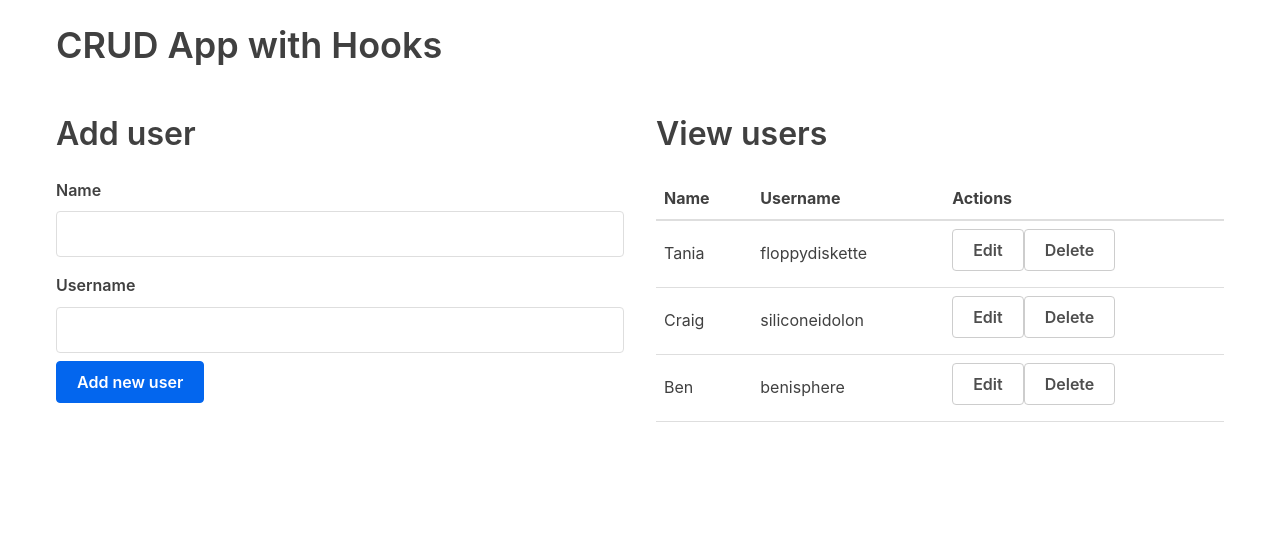
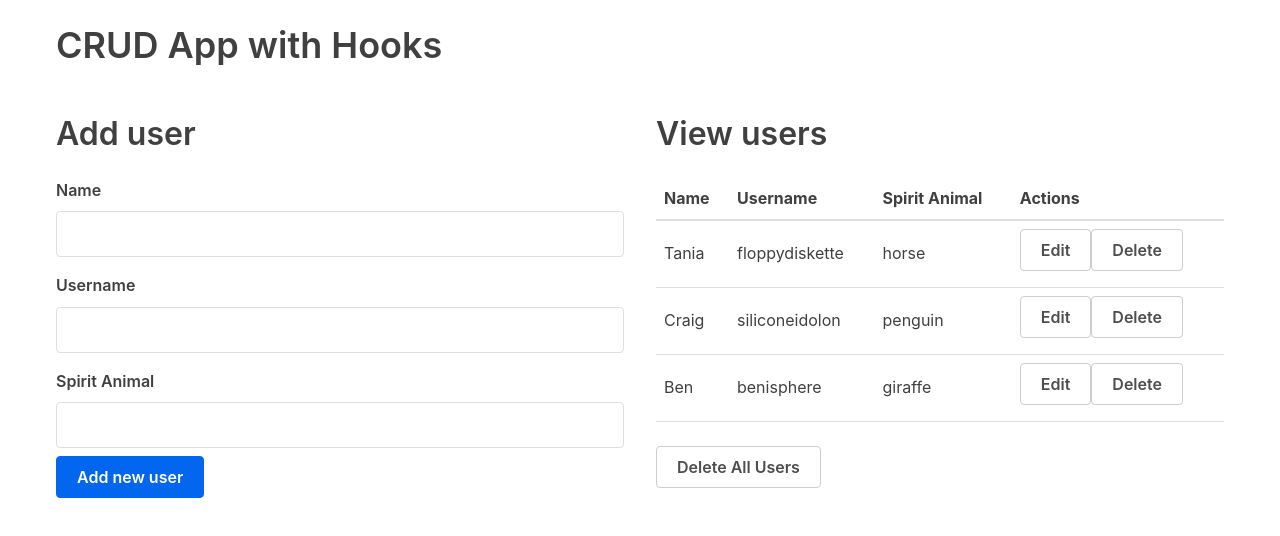
Before and after one commit to garettarrowood/react-hooks, a React (Create React App) app: page / in a window 1280 px wide. Shown: the top 536 px of the page. Built offline with nearby package versions, Linux system fonts and the light colour scheme.

Commit message:
Add some bells and whistles

```diff
--- a/src/App.js
+++ b/src/App.js
@@ -5,11 +5,11 @@ import EditUserForm from './forms/EditUserForm'
 
 const App = () => {
   const usersData = [
-    { id: 1, name: 'Tania', username: 'floppydiskette' },
-    { id: 2, name: 'Craig', username: 'siliconeidolon' },
-    { id: 3, name: 'Ben', username: 'benisphere' },
+    { id: 1, name: 'Tania', username: 'floppydiskette', spiritAnimal: 'horse' },
+    { id: 2, name: 'Craig', username: 'siliconeidolon', spiritAnimal: 'penguin' },
+    { id: 3, name: 'Ben', username: 'benisphere', spiritAnimal: 'giraffe' },
   ]
-  const initialFormState = { id: null, name: '', username: '' }
+  const initialFormState = { id: null, name: '', username: '', spiritAnimal: '' }
 
   const [users, setUsers] = useState(usersData)
   const [editing, setEditing] = useState(false)
@@ -36,6 +36,12 @@ const App = () => {
     setEditing(false)
 
     setUsers(users.filter(user => user.id !== id))
+  }
+
+  const deleteUsers = () => {
+    setEditing(false)
+
+    setUsers([])
   }
 
   return (
@@ -66,6 +72,11 @@ const App = () => {
               editRow={editRow}
               users={users}
           />
+          <button
+              className="button muted-button"
+              onClick={deleteUsers}>
+            {'Delete All Users'}
+          </button>
         </div>
       </div>
     </div>
--- a/src/forms/AddUserForm.js
+++ b/src/forms/AddUserForm.js
@@ -1,7 +1,7 @@
 import React, { useState } from 'react'
 
 const AddUserForm = props => {
-  const initialFormState = { id: null, name: '', username: '' }
+  const initialFormState = { id: null, name: '', username: '', spiritAnimal: '' }
   const [user, setUser] = useState(initialFormState)
 
   const handleInputChange = event => {
@@ -35,6 +35,13 @@ const AddUserForm = props => {
           type="text"
           value={user.username}
       />
+      <label>{'Spirit Animal'}</label>
+      <input
+          name="spiritAnimal"
+          onChange={handleInputChange}
+          type="text"
+          value={user.spiritAnimal}
+      />
       <button>{'Add new user'}</button>
     </form>
   )
--- a/src/forms/EditUserForm.js
+++ b/src/forms/EditUserForm.js
@@ -35,6 +35,13 @@ const EditUserForm = props => {
           onChange={handleInputChange}
           value={user.username}
       />
+      <label>{'Spirit Animal'}</label>
+      <input
+          name="spiritAnimal"
+          type="text"
+          onChange={handleInputChange}
+          value={user.spiritAnimal}
+      />
       <button>{'Update user'}</button>
       <button
           className="button muted-button"
--- a/src/tables/UserTable.js
+++ b/src/tables/UserTable.js
@@ -6,6 +6,7 @@ const UserTable = (props) => (
       <tr>
         <th>Name</th>
         <th>Username</th>
+        <th>Spirit Animal</th>
         <th>Actions</th>
       </tr>
     </thead>
@@ -15,6 +16,7 @@ const UserTable = (props) => (
           <tr key={user.id}>
             <td>{user.name}</td>
             <td>{user.username}</td>
+            <td>{user.spiritAnimal}</td>
             <td>
               <button
                   className="button muted-button"
```
